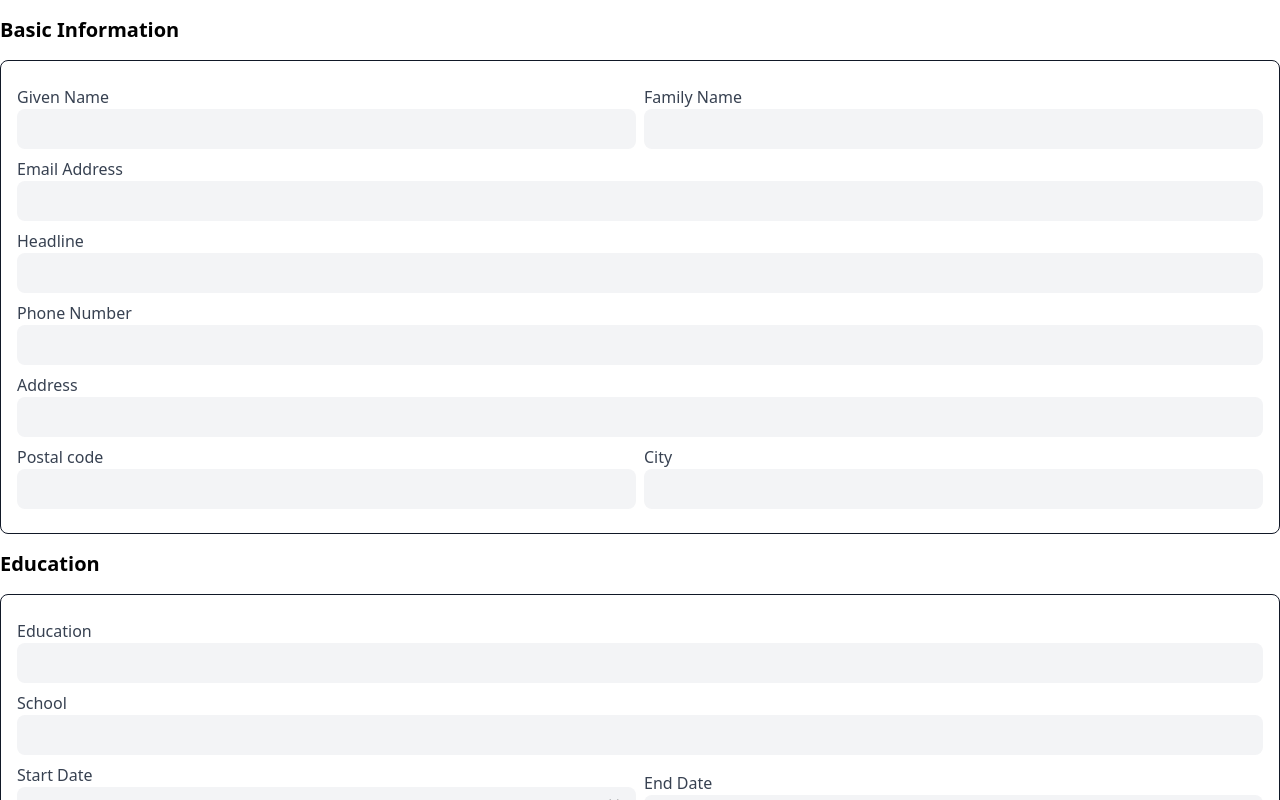
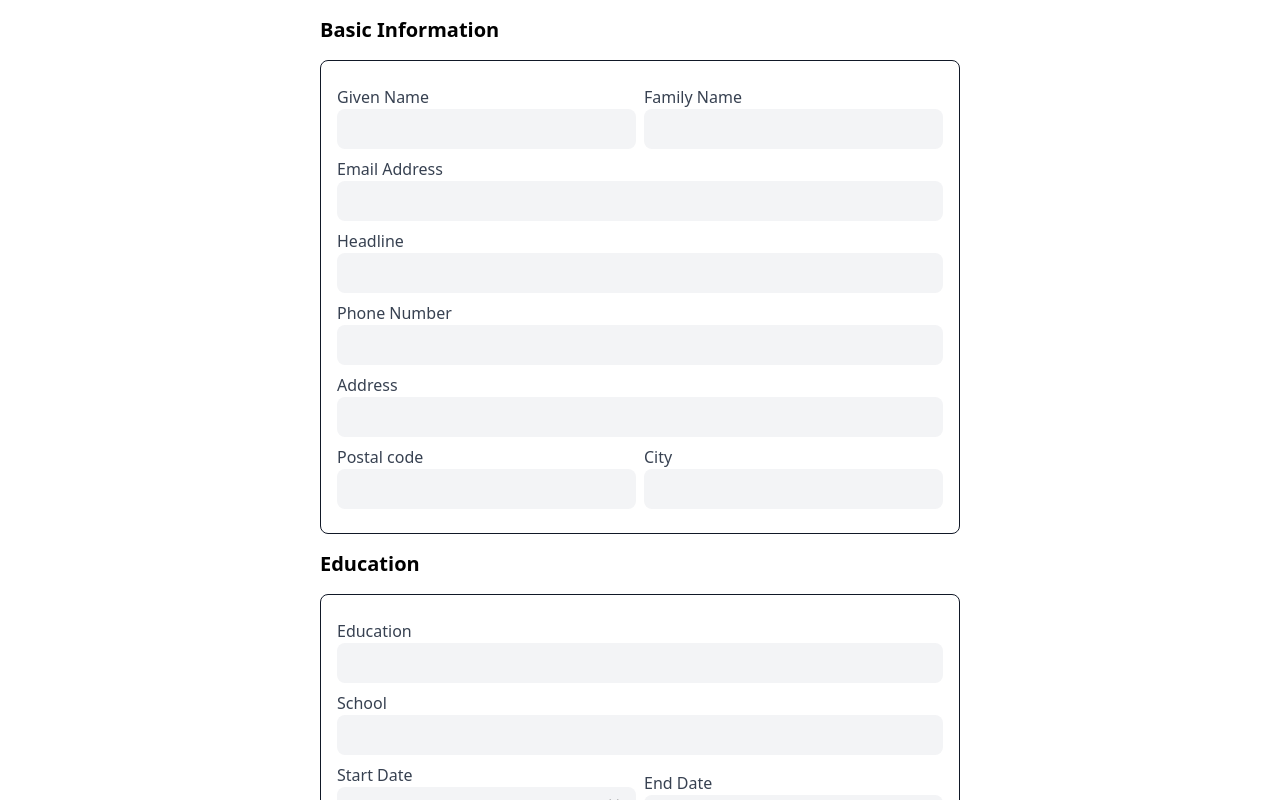
Before and after one commit to Ja-Uyoma/CV-Application, a React (Vite) app: page / in a window 1280 px wide. Shown: the top 800 px of the page. Built offline with nearby package versions, Linux system fonts and the light colour scheme.

Commit message:
refactor: move other components into ResumeBuilder component

```diff
--- a/src/App.jsx
+++ b/src/App.jsx
@@ -1,19 +1,9 @@
-import { TextArea } from "./components/TextArea";
-import { History } from "./components/History";
-import { Certificates } from "./components/Certificates";
-import { BasicInformation } from "./components/BasicInformation";
+import { ResumeBuilder } from "./components/ResumeBuilder";
 
 function App() {
   return (
     <main>
-      <BasicInformation />
-      <History formName={"Education"} />
-      <TextArea sectionName={"Qualifications"} />
-      <TextArea sectionName={"Interests"} />
-      <TextArea sectionName={"References"} />
-      <TextArea sectionName={"Skills"} />
-      <History formName={"Work Experience"} />
-      <Certificates />
+      <ResumeBuilder />
     </main>
   );
 }
--- /dev/null
+++ b/src/components/ResumeBuilder.jsx
@@ -0,0 +1,19 @@
+import { TextArea } from "./TextArea.jsx";
+import { History } from "./History.jsx";
+import { Certificates } from "./Certificates.jsx";
+import { BasicInformation } from "./BasicInformation.jsx";
+
+export const ResumeBuilder = () => {
+  return (
+    <div className="w-1/2 m-auto">
+      <BasicInformation />
+      <History formName={"Education"} />
+      <TextArea sectionName={"Qualifications"} />
+      <TextArea sectionName={"Interests"} />
+      <TextArea sectionName={"References"} />
+      <TextArea sectionName={"Skills"} />
+      <History formName={"Work Experience"} />
+      <Certificates />
+    </div>
+  );
+};
```
